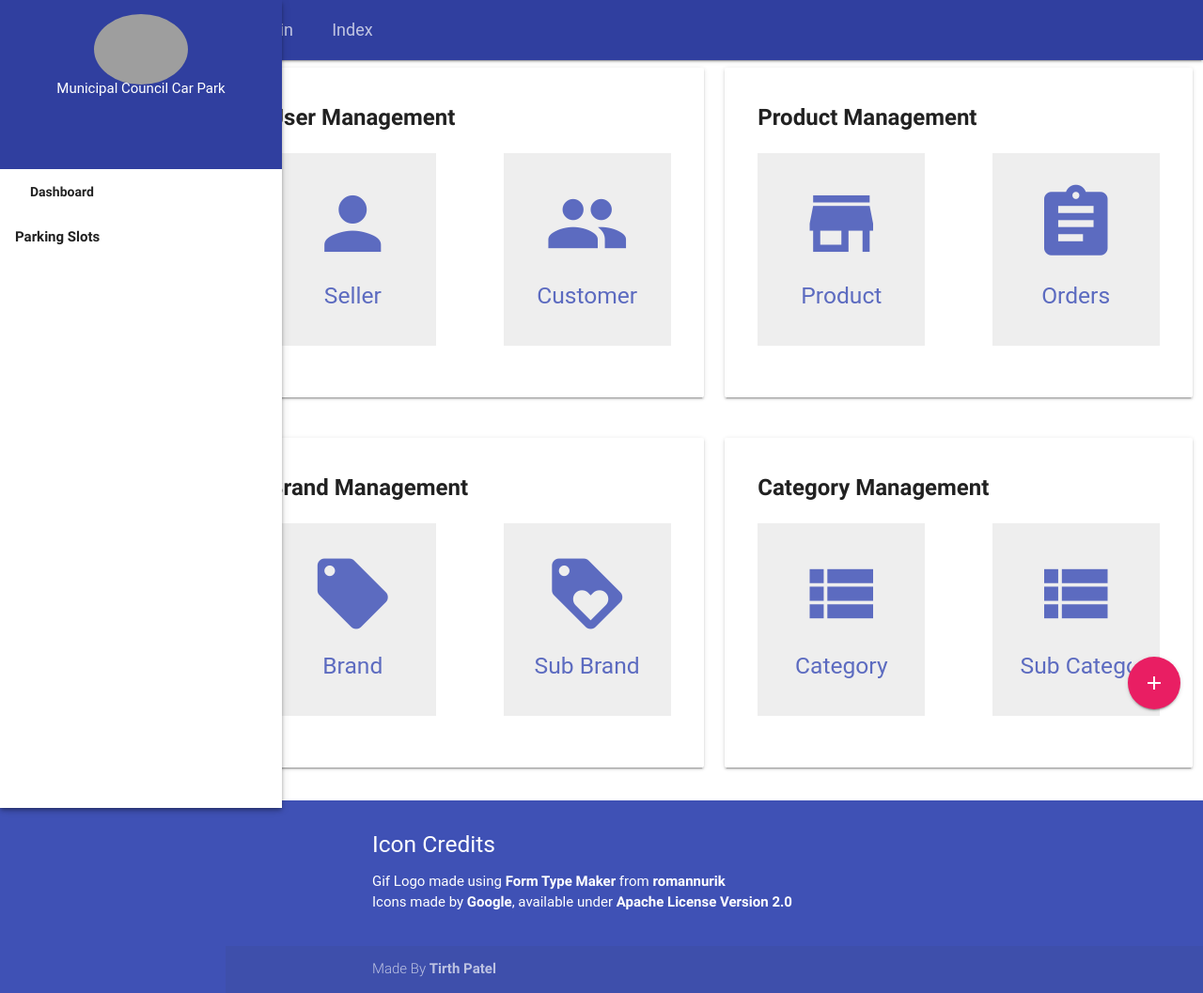
After one commit to Nadun24617/Parking-Reservation-Application, a PHP site: page /admin-dashboard.php in a window 1280 px wide. The commit adds this page. Shown: the whole page at 94% size. Run offline with PHP 8.4, Linux system fonts and the light colour scheme; some libraries are stand-ins or nearby versions; some web fonts are replaced; grey boxes are pictures that could not be loaded.

Commit message:
Add files via upload

```diff
--- /dev/null
+++ b/Parking Management Application/admin-dashboard.php
@@ -0,0 +1,282 @@
+<!DOCTYPE html>
+<html lang="en">
+<head>
+    <meta charset="UTF-8">
+    <meta http-equiv="X-UA-Compatible" content="IE=edge">
+    <meta name="viewport" content="width=device-width, initial-scale=1.0">
+    <title>Admin Dashboard</title>
+    <link rel='stylesheet' href='https://cdnjs.cloudflare.com/ajax/libs/materialize/0.97.6/css/materialize.min.css'>
+<link rel='stylesheet' href='https://cdnjs.cloudflare.com/ajax/libs/materialize/0.97.6/font/material-design-icons/Material-Design-Icons.woff'>
+    <link href="https://fonts.googleapis.com/icon?family=Material+Icons" rel="stylesheet">
+    <link rel="stylesheet" href="styles.css">
+    <style>
+        header,
+        main,
+        footer {
+        padding-left: 240px;
+        }
+
+        @media only screen and (max-width: 992px) {
+        header,
+        main,
+        footer {
+            padding-left: 0;
+        }
+        }
+
+        #credits li,
+        #credits li a {
+        color: white;
+        }
+
+        #credits li a {
+        font-weight: bold;
+        }
+
+        .footer-copyright .container,
+        .footer-copyright .container a {
+        color: #BCC2E2;
+        }
+
+        .fab-tip {
+        position: fixed;
+        right: 85px;
+        padding: 0px 0.5rem;
+        text-align: right;
+        background-color: #323232;
+        border-radius: 2px;
+        color: #FFF;
+        width: auto;
+        }
+    </style>
+</head>
+<body>
+<ul id="slide-out" class="side-nav fixed z-depth-2">
+<li class="center no-padding">
+  <div class="indigo darken-2 white-text" style="height: 180px;">
+    <div class="row">
+      <img style="margin-top: 5%;" width="100" height="100" src="https://res.cloudinary.com/dacg0wegv/image/upload/t_media_lib_thumb/v1463990208/photo_dkkrxc.png" class="circle responsive-img" />
+
+      <p style="margin-top: -13%;">
+        Municipal Council Car Park
+      </p>
+    </div>
+  </div>
+</li>
+
+<li id="dash_dashboard"><a class="waves-effect" href="#!"><b>Dashboard</b></a></li>
+
+<ul class="collapsible" data-collapsible="accordion">
+  <li id="dash_users">
+    <div id="dash_users_header" class="collapsible-header waves-effect"><b>Parking Slots</b></div>
+    <div id="dash_users_body" class="collapsible-body">
+      <ul>
+        <li id="available">
+          <a class="waves-effect" style="text-decoration: none;" href="#!">Available Slots</a>
+        </li>
+
+        <li id="reserved">
+          <a class="waves-effect" style="text-decoration: none;" href="#!">Reserved Slots</a>
+        </li>
+      </ul>
+    </div>
+  </li>
+
+
+
+
+
+</ul>
+</ul>
+
+<header>
+<ul class="dropdown-content" id="user_dropdown">
+  <li><a class="indigo-text" href="#!">Profile</a></li>
+  <li><a class="indigo-text" href="#!">Logout</a></li>
+</ul>
+
+
+
+<nav>
+  <div class="nav-wrapper indigo darken-2">
+    <a style="margin-left: 20px;" class="breadcrumb" href="#!">Admin</a>
+    <a class="breadcrumb" href="#!">Index</a>
+
+    <div style="margin-right: 20px;" id="timestamp" class="right"></div>
+  </div>
+</nav>
+</header>
+
+<main>
+<div class="row">
+  <div class="col s6">
+    <div style="padding: 35px;" align="center" class="card">
+      <div class="row">
+        <div class="left card-title">
+          <b>User Management</b>
+        </div>
+      </div>
+
+      <div class="row">
+        <a href="#!">
+          <div style="padding: 30px;" class="grey lighten-3 col s5 waves-effect">
+            <i class="indigo-text text-lighten-1 large material-icons">person</i>
+            <span class="indigo-text text-lighten-1"><h5>Seller</h5></span>
+          </div>
+        </a>
+        <div class="col s1"> </div>
+        <div class="col s1"> </div>
+
+        <a href="#!">
+          <div style="padding: 30px;" class="grey lighten-3 col s5 waves-effect">
+            <i class="indigo-text text-lighten-1 large material-icons">people</i>
+            <span class="indigo-text text-lighten-1"><h5>Customer</h5></span>
+          </div>
+        </a>
+      </div>
+    </div>
+  </div>
+
+  <div class="col s6">
+    <div style="padding: 35px;" align="center" class="card">
+      <div class="row">
+        <div class="left card-title">
+          <b>Product Management</b>
+        </div>
+      </div>
+      <div class="row">
+        <a href="#!">
+          <div style="padding: 30px;" class="grey lighten-3 col s5 waves-effect">
+            <i class="indigo-text text-lighten-1 large material-icons">store</i>
+            <span class="indigo-text text-lighten-1"><h5>Product</h5></span>
+          </div>
+        </a>
+
+        <div class="col s1"> </div>
+        <div class="col s1"> </div>
+
+        <a href="#!">
+          <div style="padding: 30px;" class="grey lighten-3 col s5 waves-effect">
+            <i class="indigo-text text-lighten-1 large material-icons">assignment</i>
+            <span class="indigo-text text-lighten-1"><h5>Orders</h5></span>
+          </div>
+        </a>
+      </div>
+    </div>
+  </div>
+</div>
+
+<div class="row">
+  <div class="col s6">
+    <div style="padding: 35px;" align="center" class="card">
+      <div class="row">
+        <div class="left card-title">
+          <b>Brand Management</b>
+        </div>
+      </div>
+
+      <div class="row">
+        <a href="#!">
+          <div style="padding: 30px;" class="grey lighten-3 col s5 waves-effect">
+            <i class="indigo-text text-lighten-1 large material-icons">local_offer</i>
+            <span class="indigo-text text-lighten-1"><h5>Brand</h5></span>
+          </div>
+        </a>
+
+        <div class="col s1"> </div>
+        <div class="col s1"> </div>
+
+        <a href="#!">
+          <div style="padding: 30px;" class="grey lighten-3 col s5 waves-effect">
+            <i class="indigo-text text-lighten-1 large material-icons">loyalty</i>
+            <span class="indigo-text text-lighten-1"><h5>Sub Brand</h5></span>
+          </div>
+        </a>
+      </div>
+    </div>
+  </div>
+
+  <div class="col s6">
+    <div style="padding: 35px;" align="center" class="card">
+      <div class="row">
+        <div class="left card-title">
+          <b>Category Management</b>
+        </div>
+      </div>
+      <div class="row">
+        <a href="#!">
+          <div style="padding: 30px;" class="grey lighten-3 col s5 waves-effect">
+            <i class="indigo-text text-lighten-1 large material-icons">view_list</i>
+            <span class="indigo-text text-lighten-1"><h5>Category</h5></span>
+          </div>
+        </a>
+        <div class="col s1"> </div>
+        <div class="col s1"> </div>
+
+        <a href="#!">
+          <div style="padding: 30px;" class="grey lighten-3 col s5 waves-effect">
+            <i class="indigo-text text-lighten-1 large material-icons">view_list</i>
+            <span class="truncate indigo-text text-lighten-1"><h5>Sub Category</h5></span>
+          </div>
+        </a>
+      </div>
+    </div>
+  </div>
+</div>
+
+<div class="fixed-action-btn click-to-toggle" style="bottom: 45px; right: 24px;">
+  <a class="btn-floating btn-large pink waves-effect waves-light">
+    <i class="large material-icons">add</i>
+  </a>
+
+  <ul>
+    <li>
+      <a class="btn-floating red"><i class="material-icons">note_add</i></a>
+      <a href="" class="btn-floating fab-tip">Add a note</a>
+    </li>
+
+    <li>
+      <a class="btn-floating yellow darken-1"><i class="material-icons">add_a_photo</i></a>
+      <a href="" class="btn-floating fab-tip">Add a photo</a>
+    </li>
+
+    <li>
+      <a class="btn-floating green"><i class="material-icons">alarm_add</i></a>
+      <a href="" class="btn-floating fab-tip">Add an alarm</a>
+    </li>
+
+    <li>
+      <a class="btn-floating blue"><i class="material-icons">vpn_key</i></a>
+      <a href="" class="btn-floating fab-tip">Add a master password</a>
+    </li>
+  </ul>
+</div>
+</main>
+
+<footer class="indigo page-footer">
+<div class="container">
+  <div class="row">
+    <div class="col s12">
+      <h5 class="white-text">Icon Credits</h5>
+      <ul id='credits'>
+        <li>
+          Gif Logo made using <a href="https://formtypemaker.appspot.com/" title="Form Type Maker">Form Type Maker</a> from <a href="https://github.com/romannurik/FORMTypeMaker" title="romannurik">romannurik</a>
+        </li>
+        <li>
+          Icons made by <a href="https://material.io/icons/">Google</a>, available under <a href="https://www.apache.org/licenses/LICENSE-2.0" target="_blank">Apache License Version 2.0</a>
+        </li>
+      </ul>
+    </div>
+  </div>
+</div>
+<div class="footer-copyright">
+  <div class="container">
+     <span>Made By <a style='font-weight: bold;' href="https://github.com/piedcipher" target="_blank">Tirth Patel</a></span>
+  </div>
+</div>
+</footer>
+<script src='https://code.jquery.com/jquery-2.2.4.min.js'></script>
+<script src='https://cdnjs.cloudflare.com/ajax/libs/materialize/0.97.6/js/materialize.min.js'></script>
+<script src="script.js"></script>
+</body>
+</html>
--- a/Parking Management Application/components/navbar.php
+++ b/Parking Management Application/components/navbar.php
@@ -45,13 +45,13 @@
           <a class="nav-link active" aria-current="page" href="index.php">Home</a>
           </li>
           <li class="nav-item">
-            <a class="nav-link" href="#">Services</a>
+            <a class="nav-link" href="#services">Services</a>
           </li>
           <li class="nav-item">
-            <a class="nav-link" href="#">About</a>
+            <a class="nav-link" href="#about">About</a>
           </li>
           <li class="nav-item">
-            <a class="nav-link" href="#">Contact Us</a>
+            <a class="nav-link" href="#contact">Contact Us</a>
           </li>
         </ul>
       </div>
```
Also changed, not shown: Parking Management Application/index.php (+6 -4 lines), Parking Management Application/reserve.php (+26 -0 lines), Parking Management Application/submit_reservation.php (added, +57 -0 lines).
